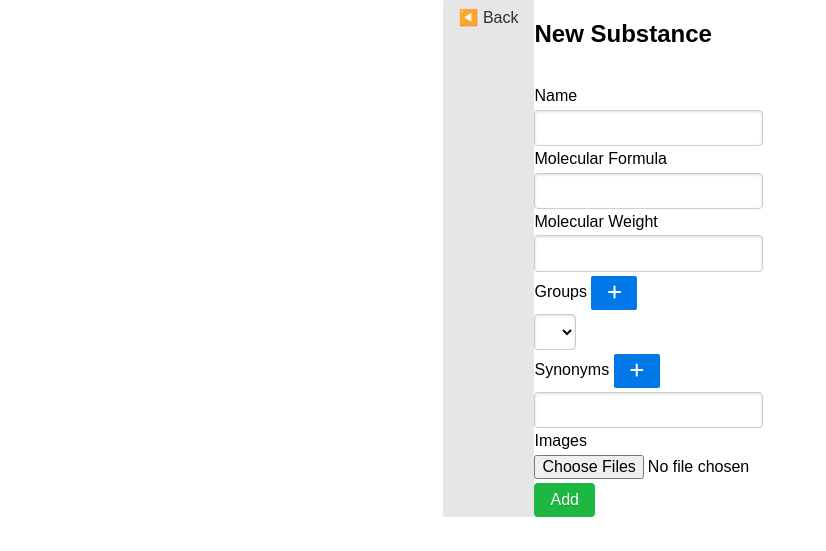
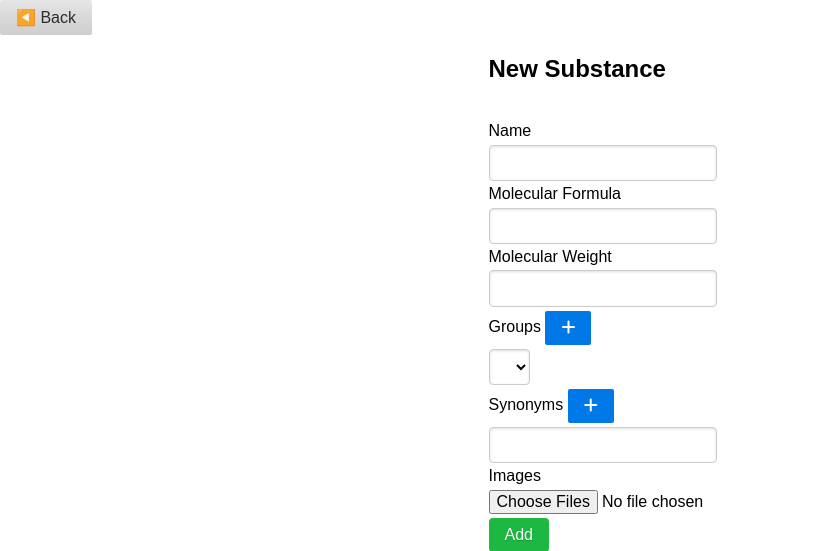
Before and after one commit to 3n3a-school/substanz-datenbank, a Flask app: page /substances/new in a window 1280 px wide. Shown: the top 551 px of the page, without its empty margins (0-826 px from the left). Run offline with Flask 2, Linux system fonts and the light colour scheme; lists and menus that the app fills with data are empty; some libraries are stand-ins or nearby versions.

Commit message:
fix more css

```diff
--- a/application/templates/base.html
+++ b/application/templates/base.html
@@ -64,10 +64,12 @@
     </style>
 </head>
 <body>
+    {% if request.endpoint != "allSubstances" %}
+    <div class="pure-gap">
+        <a onclick="history.back();" class="pure-button">◀️ Back</a>
+    </div>
+    {% endif %}
     <div class="pure-c">
-        {% if request.endpoint != "allSubstances" %}
-        <a onclick="history.back();" class="pure-button">◀️ Back</a>
-        {% endif %}
         <div class="pure-g pure-g-row pure-gap">
             {% block content %}
             {% endblock %}
```
